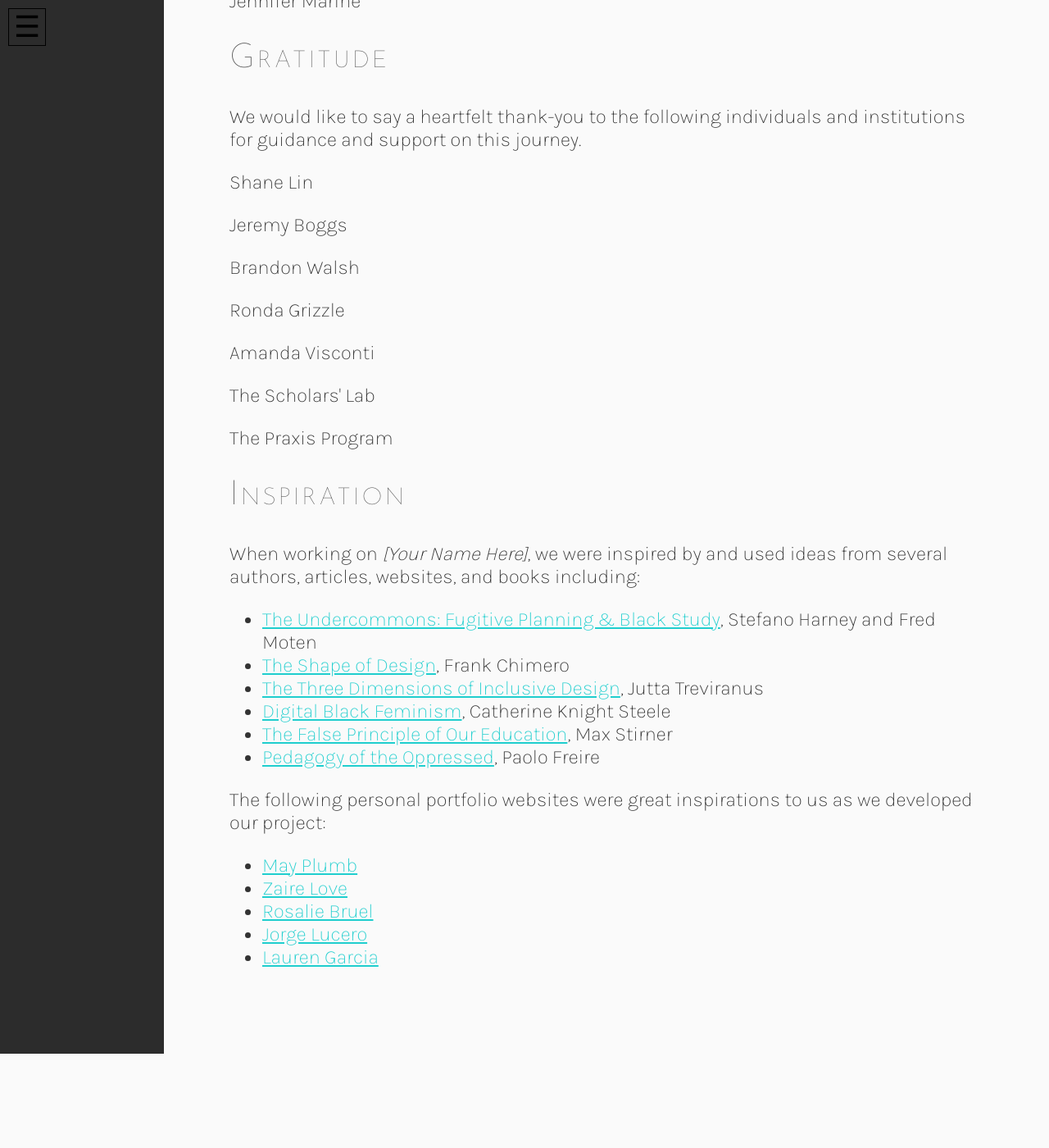
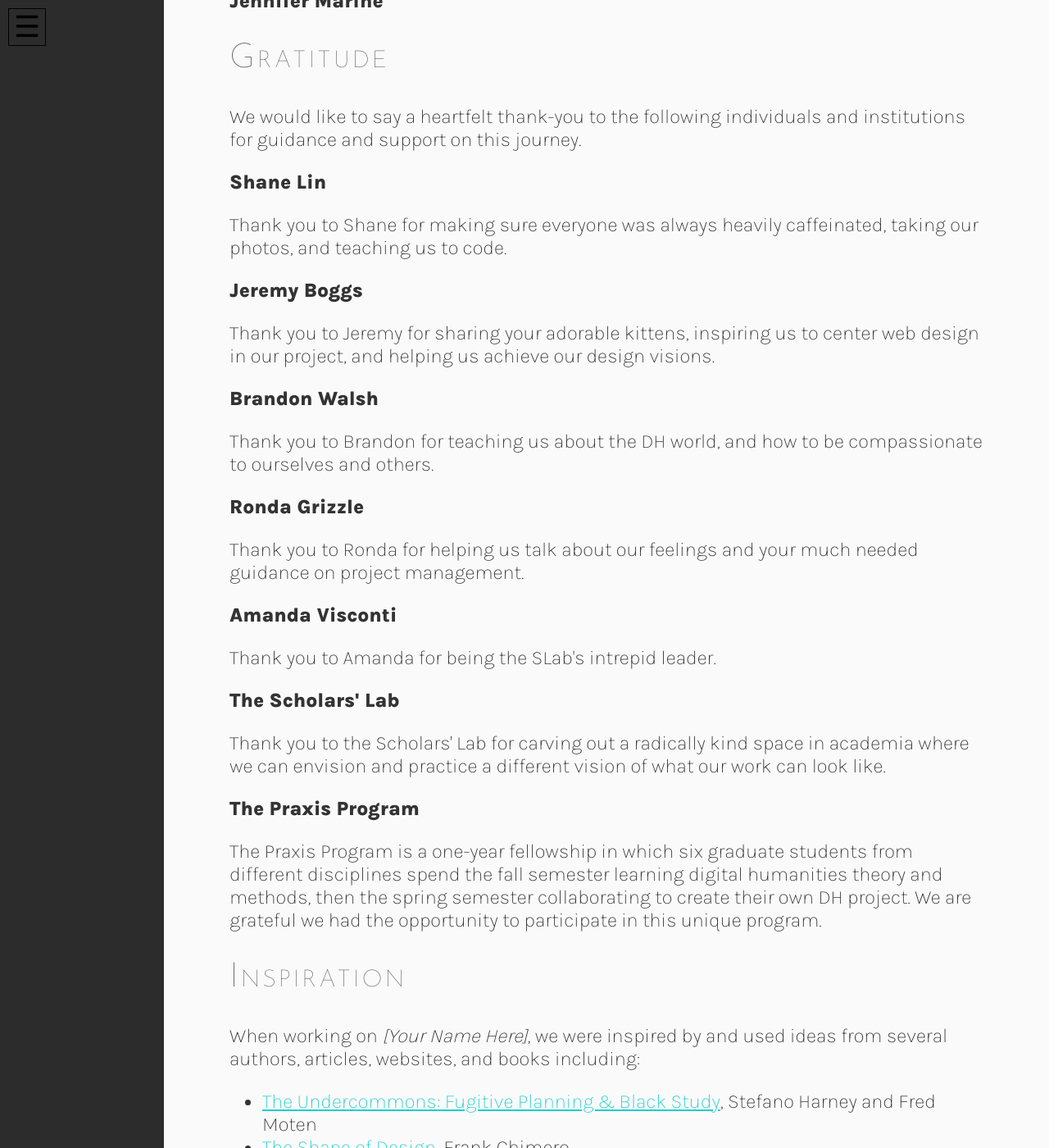
Before and after one commit to scholarslab/brackets, a Jekyll site: the page built from credits.html, in a window 1280 px wide and 1400 px high, scrolled down 694 px. Shown: the whole window at 82% size. Built offline with Jekyll 4.4.1, drawn with Linux system fonts in a browser that asks for light colours; before the commit the page ends 1979 px from its top, so only the background shows below that.

Commit message:
edits credits and design ethos

```diff
--- a/credits.html
+++ b/credits.html
@@ -5,23 +5,30 @@ title: Credit
 
 <h1>Contributors</h1>
 <p>The 2021-2022 Praxis Fellows:</p>
-<p>Cherrie Kwok</p>
-<p>Susan Shoshan Abraham</p>
-<p>Tarushi Sonthalia</p>
-<p>Joseph Foley</p>
-<p>Jacqui Sahagian</p>
+<p><b>Cherrie Kwok</b></p>
+<p><b>Susan Shoshan Abraham</b></p>
+<p><b>Tarushi Sonthalia</b></p>
+<p><b>Joseph Foley</b></p>
+<p><b>Jacqui Sahagian</b></p>
 <p>Jacqui is a PhD student in the History department.</p>
-<p>Jennifer Marine</p>
+<p><b>Jennifer Marine</b></p>
 
 <h1>Gratitude</h1>
 <p>We would like to say a heartfelt thank-you to the following individuals and institutions for guidance and support on this journey.</p>
-<p>Shane Lin</p>
-<p>Jeremy Boggs</p>
-<p>Brandon Walsh</p>
-<p>Ronda Grizzle</p>
-<p>Amanda Visconti</p>
-<p>The Scholars' Lab</p>
-<p>The Praxis Program</p>
+<p><b>Shane Lin</b></p>
+<p>Thank you to Shane for making sure everyone was always heavily caffeinated, taking our photos, and teaching us to code.</p>
+<p><b>Jeremy Boggs</b></p>
+<p>Thank you to Jeremy for sharing your adorable kittens, inspiring us to center web design in our project, and helping us achieve our design visions.</p>
+<p><b>Brandon Walsh</b></p>
+<p>Thank you to Brandon for teaching us about the DH world, and how to be compassionate to ourselves and others.</p>
+<p><b>Ronda Grizzle</b></p>
+<p>Thank you to Ronda for helping us talk about our feelings and your much needed guidance on project management.</p>
+<p><b>Amanda Visconti</b></p>
+<p>Thank you to Amanda for being the SLab's intrepid leader.</p>
+<p><b>The Scholars' Lab</b></p>
+<p>Thank you to the Scholars' Lab for carving out a radically kind space in academia where we can envision and practice a different vision of what our work can look like.</p>
+<p><b>The Praxis Program</b></p>
+<p>The Praxis Program is a one-year fellowship in which six graduate students from different disciplines spend the fall semester learning digital humanities theory and methods, then the spring semester collaborating to create their own DH project. We are grateful we had the opportunity to participate in this unique program.</p>
 
 <h1>Inspiration</h1>
 <p></p>When working on <i>[Your Name Here]</i>, we were inspired by and used ideas from several authors, articles, websites, and books including:</p>
```
Also changed, not shown: design-ethos.html (+5 -2 lines).
